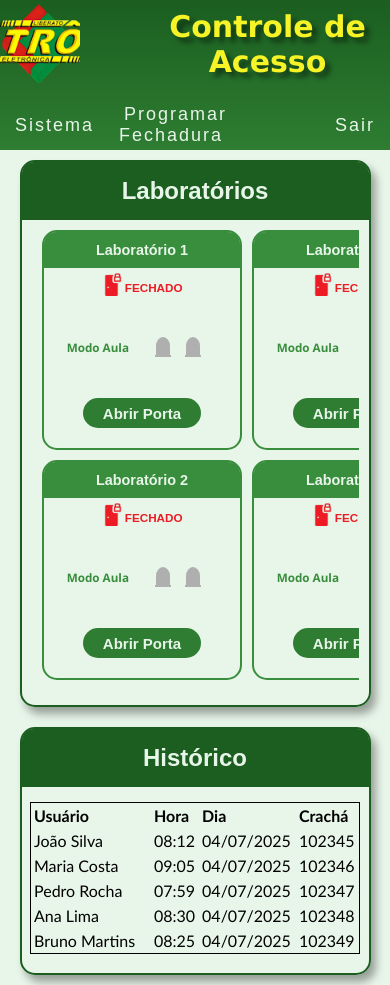
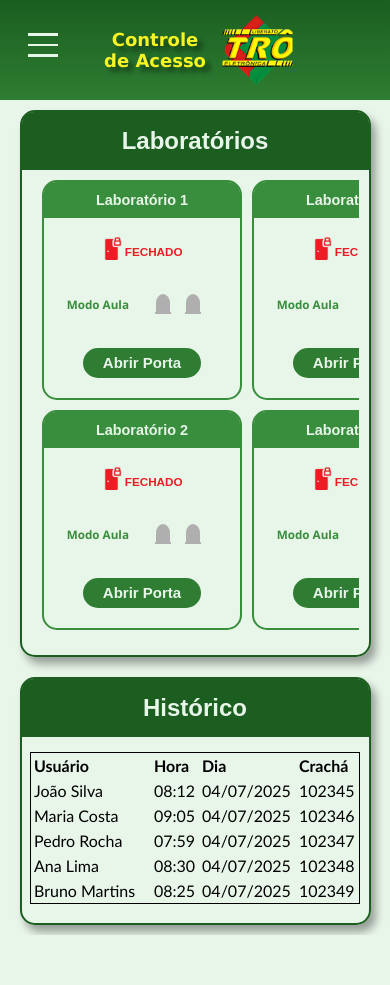
Before and after one commit to arthurgbrito/Fechadura_Eletronica, a PHP site: page /templates/sistema.php in a window 390 px wide. After the commit the page ends 935 px from the top, so only its background shows below. Run offline with PHP 8.4, Linux system fonts and the light colour scheme; the visitor is signed in with stand-in values (Sample User, id 1); data that the repository does not hold is empty.

Commit message:
responsividade do menu arrumada

```diff
--- a/scripts/sistemaScript.js
+++ b/scripts/sistemaScript.js
@@ -125,10 +125,16 @@ const navbar = document.querySelector('.navbar ul');
 
 menu.addEventListener('click', () => {
     if (flag == 0){
-        navbar.style.transform = "translateX(0)";
+        navbar.style.opacity = "1";
+        navbar.style.pointerEvents = "auto";
+        menu.style.transform = "rotate(90deg)";
+        menu.style.transition = "transform 0.3s ease";
         flag = 1;
     } else {
-        navbar.style.transform = "translateX(-100%)";
+        navbar.style.opacity = "0";
+        navbar.style.pointerEvents = "none";
+        menu.style.transform = "rotate(0deg)";
+        menu.style.transition = "transform 0.3s ease";
         flag = 0;
     }
 })
--- a/style/medias-sistema.css
+++ b/style/medias-sistema.css
@@ -3,12 +3,86 @@
 
 @media screen and (max-width: 768px){
 
-    .header_title {
-        font-size: 3.2vw;
+    header {
+        position: relative;
+        height: 100px;
+        align-items: start;
+        justify-content: center;
     }
 
-    header img {
-        height: 12vw;
+    .mainTitle {
+        position: absolute;
+        width: auto;
+        top: 50%;
+        left: 50%;
+        transform: translate(-50%, -50%);
+        flex-direction: row-reverse;
+        gap: 10px;
+    }
+
+    .mainTitle h1 {
+        font-size: 18px;
+        width: 80%;
+        margin: 0;
+    }
+
+    .mainTitle img {
+        height: 70px;
+        width: 70px;
+        margin: 0;
+    }
+
+    .menu {
+        display: block;
+        cursor: pointer;
+        margin-left: 20px;
+        margin-top: 10px;
+    }
+
+    .navbar ul {
+        position: absolute;
+        top: 100px;
+        left: 0;
+        width: 280px;
+        height: auto;
+        background-color: var(--Darker-green);
+        flex-direction: column;
+        align-items: center;
+        justify-content: start;
+        box-shadow: 2px 4px 8px rgba(0, 0, 0, 0.432);
+        border-radius: 20px;
+        z-index: 100;
+        opacity: 0;
+        pointer-events: none;
+        transform: translate(20px, -20px);
+        transition: .2s ease-in-out;
+
+    }
+
+    .navbar ul li {
+        width: 100%;
+        margin: 0;
+        text-align: center;
+    }
+
+    .navbar ul li a {
+        display: block;
+        font-size: 15px;
+        padding: 0;
+        width: 100%;
+        height: 100%;
+        padding: 20px;
+        border-radius: 0;
+    }
+
+    .navbar ul li .top {
+        border-top-left-radius: 20px;
+        border-top-right-radius: 20px;
+    }
+
+    .navbar ul li .bottom {
+        border-bottom-left-radius: 20px;
+        border-bottom-right-radius: 20px;
     }
 
     main {
--- a/style/style-sistema.css
+++ b/style/style-sistema.css
@@ -62,7 +62,6 @@ header {
 }
 
 .menu {
-    cursor: pointer;
     display: none;
 }
 
@@ -214,17 +213,13 @@ section#historico h1, .titulo_lab {
 .caixa-laboratorio.expand-left-down:hover   { transform-origin: right top; }
 .caixa-laboratorio.expand-left-up:hover     { transform-origin: right bottom; }
 
-.caixa-laboratorio:hover {
+.caixa-laboratorio:hover,
+.caixa-laboratorio:focus-within {
     transform: scale(1.2);
     z-index: 60;
     box-shadow: 0 22px 40px rgba(0,0,0,0.35);
     pointer-events: auto;
 
-}
-
-.caixa-laboratorio:focus-within {
-    transform: scale(1.06);
-    z-index: 50;
 }
 
 .caixa-laboratorio:hover .toggle-modo-aula,
@@ -243,6 +238,7 @@ section#historico h1, .titulo_lab {
     flex-direction: column;
     align-items: center;
     height: 100%;
+    margin-top: 0;
 }
 
 .caixa-laboratorio:hover .modo_aula > div,
@@ -262,6 +258,14 @@ section#historico h1, .titulo_lab {
     animation: mostraToggle .3s ease-in-out forwards;
     width: 20px;
     height: 20px;
+}
+
+.caixa-laboratorio:hover .abre_porta,
+.caixa-laboratorio:focus-within .abre_porta {
+    font-size: 17px;
+    width: 55%;
+    height: 120%;
+    padding-top: 2px;
 }
 
 .caixa-laboratorio h1 {
@@ -292,7 +296,7 @@ section#historico h1, .titulo_lab {
 
 .modo_aula {
     width: 100%;
-    height: 150px;
+    height: 50px;
     font-size: 25px;
     display: flex;
     flex-direction: row;
--- a/templates/sistema.php
+++ b/templates/sistema.php
@@ -39,9 +39,9 @@ if ((!isset($_SESSION['email']) == true) and (!isset($_SESSION['senha']) == true
         </div>
         <nav class="navbar">
             <ul>
-                <li><a href="#">Sistema</a></li>
+                <li><a href="#" class="top">Sistema</a></li>
                 <li><a href="#">Programar Fechadura</a></li>
-                <li><a href="#">Sair</a></li>
+                <li><a href="#" class="bottom">Sair</a></li>
             </ul>
         </nav>
     </header>
```
Also changed, not shown: other parts of style/medias-sistema.css (+35 -9 lines).
